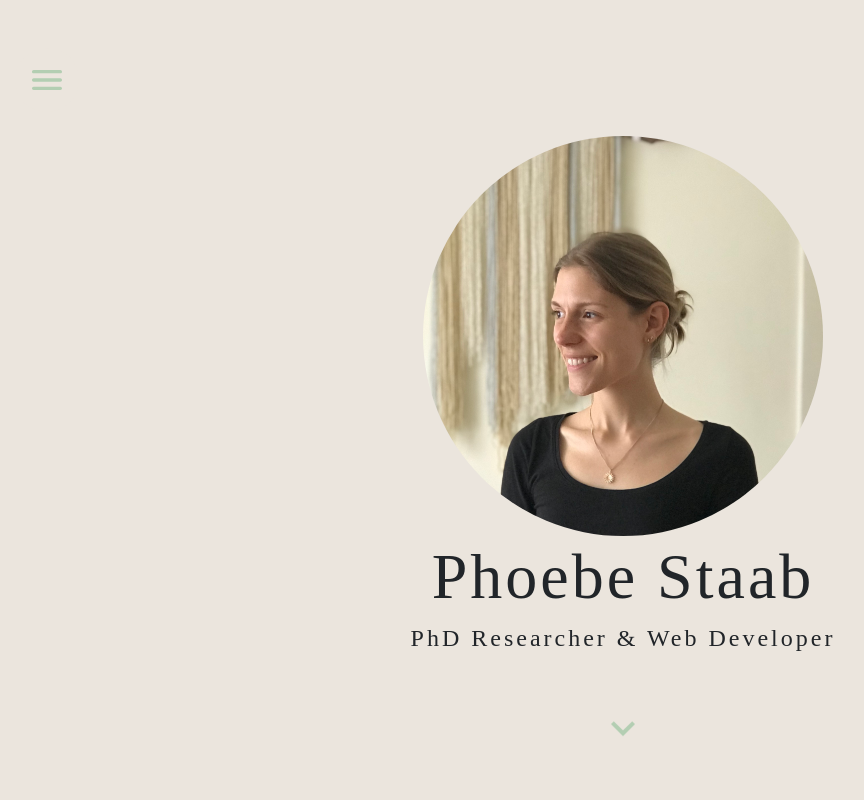
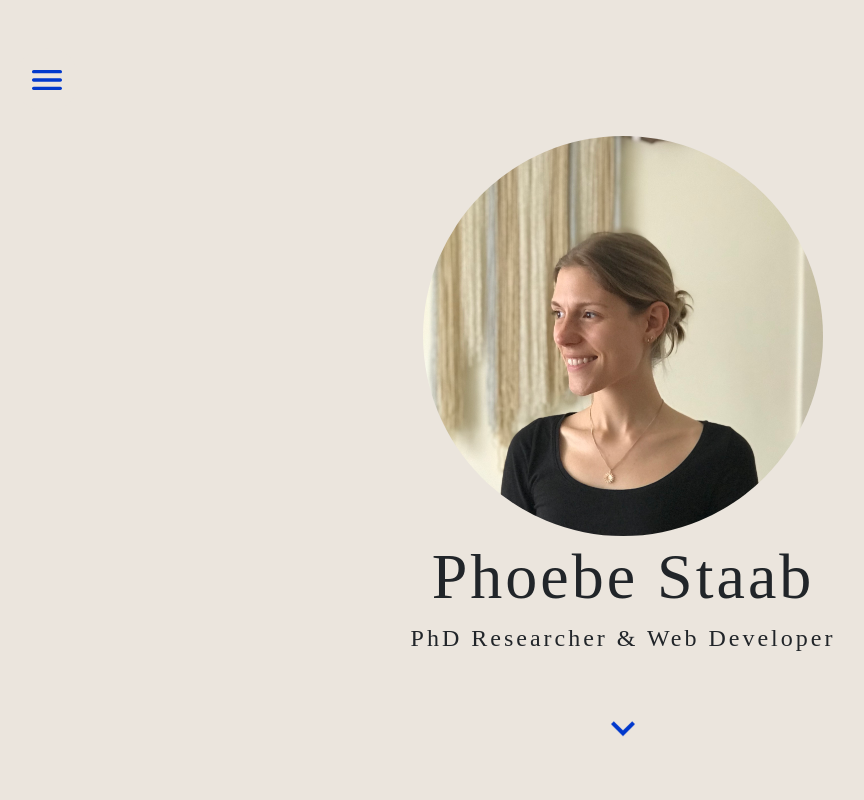
Before and after one commit to phoenixfire07/my-app, a React (Create React App) app: page / in a window 1280 px wide. Shown: the top 800 px of the page, without its empty margins (17-881 px from the left). Built offline with nearby package versions, Linux system fonts and the light colour scheme.

Commit message:
change color

```diff
--- a/src/styles/Experience.scss
+++ b/src/styles/Experience.scss
@@ -5,14 +5,14 @@
 .experience-step{
   height: 16px;
   width:16px;
-  background-color: rgb(179, 206, 178);
+  background-color: #0038CC;
   border-radius: 100%;
   margin-left: -.4rem;
   margin-top: -.8rem;
 }
 
 .MuiExpansionPanelDetails-root {
-  border-left: 2px solid rgb(179, 206, 178);
+  border-left: 2px solid #0038CC;
   margin-top: -1.2rem;
   text-align: start;
 }
--- a/src/styles/Intro.scss
+++ b/src/styles/Intro.scss
@@ -1,6 +1,6 @@
 $headings : Didot, "Times New Roman", Times, serif;
 $standard: Noto Sans, sans-serif;
-$green:rgb(179, 206, 178);
+$green:#0038CC;
 $tan: rgb(235, 229, 221);
 
 
@@ -24,7 +24,7 @@ body {
   margin: 0 auto 0 auto;
   transform-origin: bottom;
   font-size: 3rem !important;
-  color:rgb(179, 206, 178);
+  color:#0038CC;
 }
 
 .bounce-animation {
```
